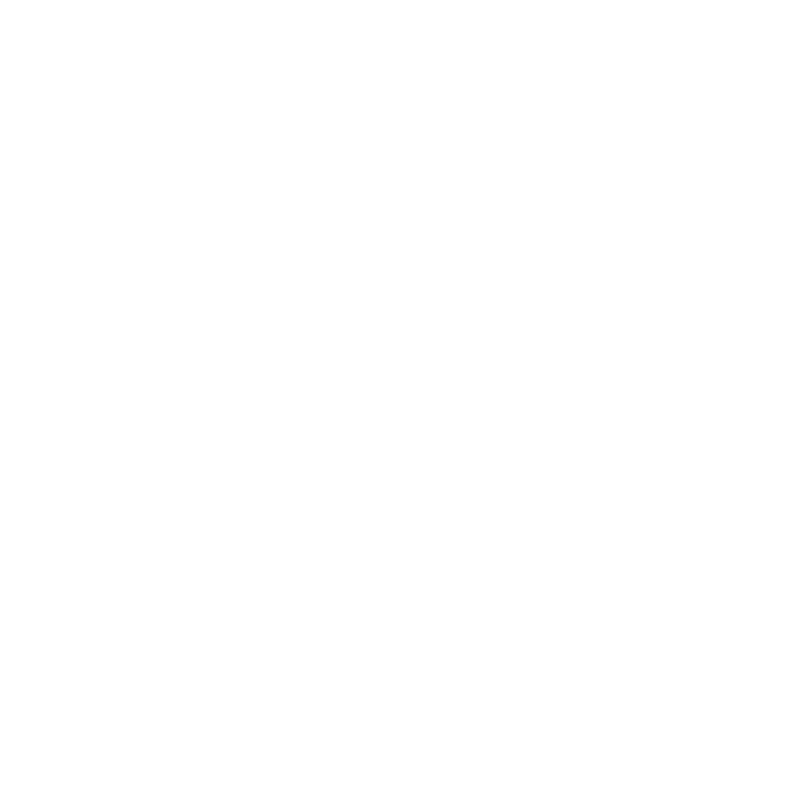
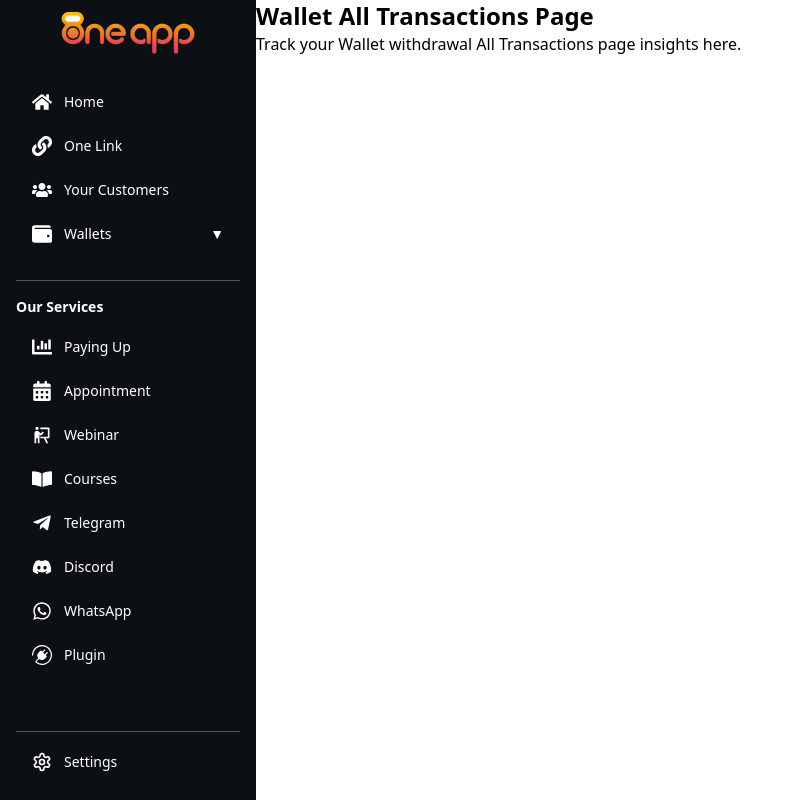
Before and after one commit to anandpandey1308/oneapp, a React (Vite) app: page /dashboard/all-transactions in a window 1280 px wide. Before the commit this address had no page. Shown: the whole page, without its empty margins (0-788 px from the left). Built offline with nearby package versions, Linux system fonts and the light colour scheme.

Commit message:
Added page for wallet

```diff
--- a/src/App.jsx
+++ b/src/App.jsx
@@ -27,6 +27,9 @@
 import WhatsAppPage from "./Pages/Dashboard/DashboardPages/WhatsAppPage/WhatsAppPage.jsx";
 import CreatePayUp from "./Pages/Dashboard/DashboardPages/PayingUpPage/CreatePayUp.jsx";
 import PayingUpPages from "./Pages/Dashboard/DashboardPages/PayingUpPage/PayingUpPages.jsx";
+import WithdrawalPage from './Pages/Dashboard/DashboardPages/WalletPage/SubWalletPages/WithdrawalPage';
+import AllTransactionsPage from './Pages/Dashboard/DashboardPages/WalletPage/SubWalletPages/AllTransactionsPage';
+import KYCpage from './Pages/Dashboard/DashboardPages/WalletPage/SubWalletPages/KYCpage';
 
 const App = () => {
   return (
@@ -66,6 +69,9 @@
           <Route path="chat" element={<ChatPage />} />
           <Route path="whatsapp" element={<WhatsAppPage />} />
           <Route path="plugin" element={<PluginPage />} />
+          <Route path="withdrawal" element={<WithdrawalPage />} />
+          <Route path="all-transactions" element={<AllTransactionsPage />} />
+          <Route path="kyc-setting" element={<KYCpage />} />
         </Route>
         <Route path="app" element={<Outlet />}>
           <Route path="create-webinar" element={<CreateWebinarPage />} />
--- a/src/Pages/Dashboard/DashboardPage.jsx
+++ b/src/Pages/Dashboard/DashboardPage.jsx
@@ -6,6 +6,7 @@
 const DashboardPage = () => {
   const [isSettingsOpen, setIsSettingsOpen] = useState(false);
   const [isMobileMenuOpen, setIsMobileMenuOpen] = useState(false);
+  const [openSubmenus, setOpenSubmenus] = useState({}); // Tracks open submenus
   const navigate = useNavigate();
 
   const toggleSettings = () => {
@@ -14,6 +15,13 @@
 
   const toggleMobileMenu = () => {
     setIsMobileMenuOpen((prev) => !prev);
+  };
+
+  const toggleSubmenu = (index) => {
+    setOpenSubmenus((prev) => ({
+      ...prev,
+      [index]: !prev[index],
+    }));
   };
 
   const handleSettingItemClick = (item) => {
@@ -50,16 +58,43 @@
           <div className="p-4">
             <div className="mb-6">
               {dashboardConfig.generalItems.map((item, index) => (
-                <div
-                  key={index}
-                  className="flex items-center text-sm py-3 px-4 cursor-pointer hover:bg-orange-600 hover:rounded-xl transition-all"
-                  onClick={() => {
-                    navigate(`/dashboard${item.path}`);
-                    setIsMobileMenuOpen(false);
-                  }}
-                >
-                  <item.icon className="w-5 h-5 mr-3" />
-                  <span>{item.label}</span>
+                <div key={index}>
+                  {/* Main Menu Item */}
+                  <div
+                    className="flex items-center text-sm py-3 px-4 cursor-pointer hover:bg-orange-600 hover:rounded-xl transition-all"
+                    onClick={() => navigate(`/dashboard${item.path}`)} // Navigate on main item click
+                  >
+                    <item.icon className="w-5 h-5 mr-3" />
+                    <span>{item.label}</span>
+                    {item.sublabels?.length > 0 && (
+                      <button
+                        className="ml-auto"
+                        onClick={(e) => {
+                          e.stopPropagation(); // Prevent navigation when toggling
+                          toggleSubmenu(index);
+                        }}
+                      >
+                        {openSubmenus[index] ? "▲" : "▼"}
+                      </button>
+                    )}
+                  </div>
+
+                  {/* Sublabels */}
+                  {openSubmenus[index] &&
+                    item.sublabels?.length > 0 && (
+                      <div className="ml-6 mt-2 space-y-1">
+                        {item.sublabels.map((sublabel, subIndex) => (
+                          <div
+                            key={subIndex}
+                            className="flex items-center text-sm py-2 px-4 cursor-pointer hover:bg-orange-500 hover:rounded-lg transition-all"
+                            onClick={() => navigate(`/dashboard${sublabel.path}`)} // Navigate on sublabel click
+                          >
+                            <sublabel.icon className="w-4 h-4 mr-2" />
+                            <span>{sublabel.label}</span>
+                          </div>
+                        ))}
+                      </div>
+                    )}
                 </div>
               ))}
             </div>
@@ -110,7 +145,7 @@
           )}
         </div>
       </aside>
-      {/* add padding if needed p-10 */}
+
       <main className="flex-1 overflow-y-auto h-screen scrollbar-hide">
         <div className="flex items-center justify-between bg-[#0c1014] text-white p-4 fixed top-0 left-0 right-0 z-40 md:hidden shadow-lg">
           <img
--- /dev/null
+++ b/src/Pages/Dashboard/DashboardPages/WalletPage/SubWalletPages/AllTransactionsPage.jsx
@@ -0,0 +1,10 @@
+const AllTransactionsPage = () => {
+  return (
+    <div>
+      <h2 className="text-2xl font-bold">Wallet All Transactions Page</h2>
+      <p>Track your Wallet withdrawal All Transactions page insights here.</p>
+    </div>
+  )
+}
+
+export default AllTransactionsPage
--- /dev/null
+++ b/src/Pages/Dashboard/DashboardPages/WalletPage/SubWalletPages/KYCpage.jsx
@@ -0,0 +1,10 @@
+const KYCpage = () => {
+  return (
+    <div>
+      <h2 className="text-2xl font-bold">Wallet KYC Page</h2>
+      <p>Track your Wallet KYC page insights here.</p>
+    </div>
+  )
+}
+
+export default KYCpage
--- /dev/null
+++ b/src/Pages/Dashboard/DashboardPages/WalletPage/SubWalletPages/WithdrawalPage.jsx
@@ -0,0 +1,10 @@
+const WithdrawalPage = () => {
+  return (
+    <div>
+      <h2 className="text-2xl font-bold">Wallet Withdrawal Page</h2>
+      <p>Track your Wallet withdrawal page insights here.</p>
+    </div>
+  )
+}
+
+export default WithdrawalPage
--- a/src/Pages/Dashboard/dashboardConfig.js
+++ b/src/Pages/Dashboard/dashboardConfig.js
@@ -3,6 +3,9 @@
 import { BsPlugin } from "react-icons/bs";
 import logo from '../../assets/oneapp.png';
 import { RiPresentationFill } from "react-icons/ri";
+import { HiOutlineCash } from "react-icons/hi";
+import { PiHandWithdraw } from "react-icons/pi";
+import { LiaIdCardSolid } from "react-icons/lia";
 
 export const dashboardConfig = {
   logo: {
@@ -11,10 +14,14 @@
     title: "MyApp",
   },
   generalItems: [
-    { label: "Home", icon: FaHome, path: "/" },
-    { label: "One Link", icon: FaLink, path: "/mystore" },
-    { label: "Your Customers", icon: FaUsers, path: "/your-customers" },
-    { label: "Wallets", icon: FaWallet, path: "/wallets" },
+    { label: "Home", icon: FaHome, path: "/" , sublabels:[] },
+    { label: "One Link", icon: FaLink, path: "/mystore" ,sublabels:[]},
+    { label: "Your Customers", icon: FaUsers, path: "/your-customers",sublabels:[] },
+    { label: "Wallets", icon: FaWallet, path: "/wallets", sublabels: [
+      {label: "Withdrawal Amount", icon: PiHandWithdraw, path: "/withdrawal" },
+      {label: "All Transactions", icon: HiOutlineCash, path: "/all-transactions" },
+      {label: "KYC Setting", icon: LiaIdCardSolid, path: "/kyc-setting" },
+    ] },
     // commented out for now, as we don't have a superlinks dashboard yet
     // { label: "SuperLinks", icon: FaLink, path: "/superlinks" }
   ],
```
